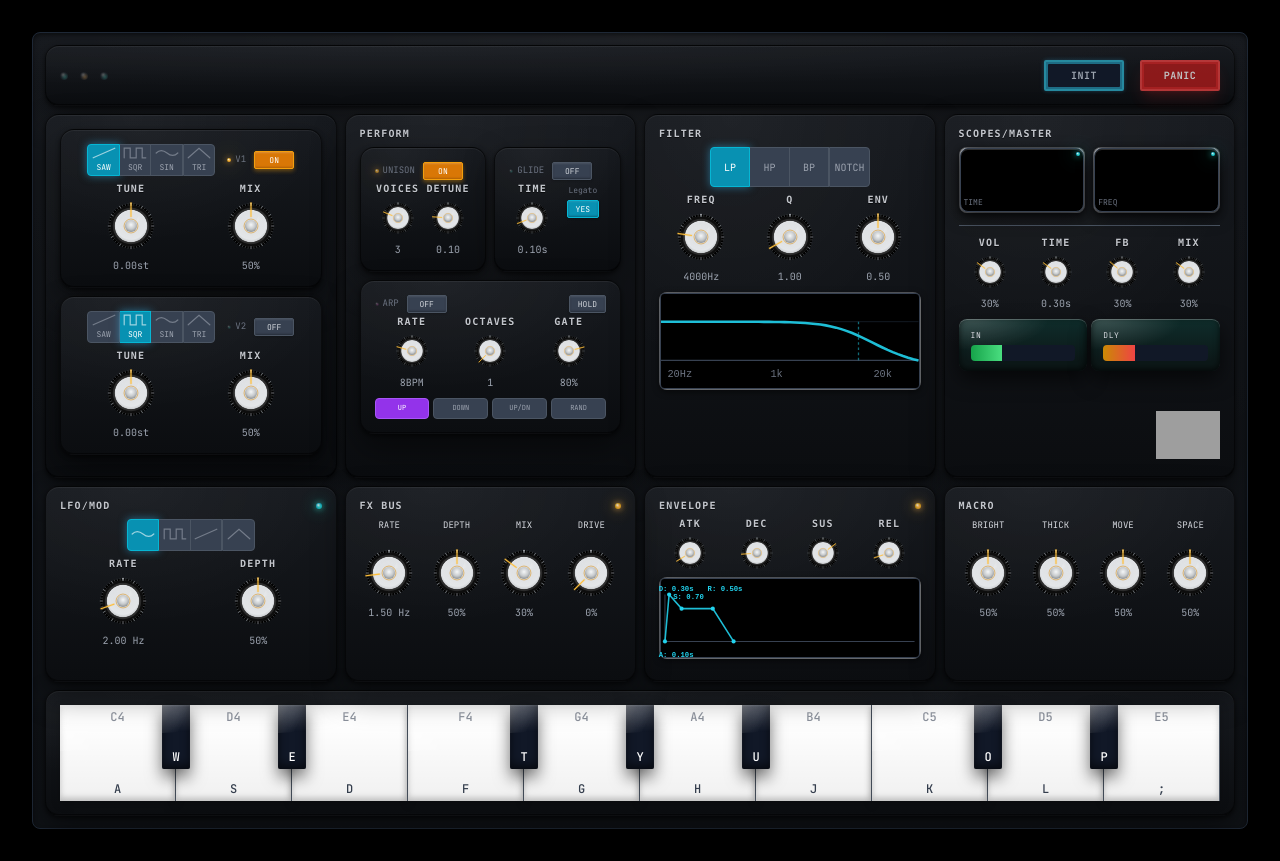
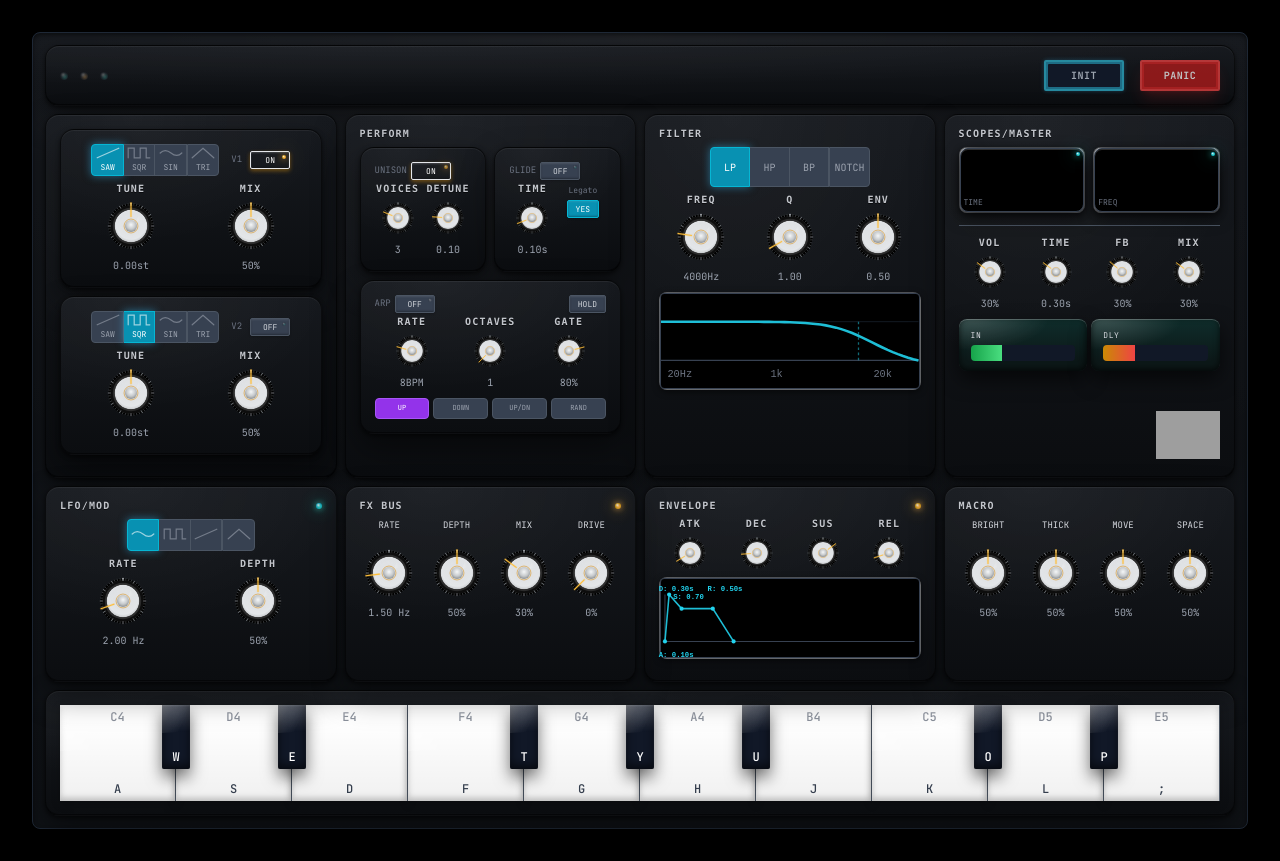
Before and after one commit to james-ralph8555/nextjs-portfoliosite, a Next.js app: page /synth in a window 1280 px wide. Built offline with nearby package versions, Linux system fonts and the light colour scheme; grey boxes are pictures that could not be loaded; a web font is replaced by a local one.

Commit message:
fixed osc toggles

```diff
--- a/src/components/synth/components/ArpeggiatorSection.tsx
+++ b/src/components/synth/components/ArpeggiatorSection.tsx
@@ -3,6 +3,7 @@
 import React, { useState, useEffect } from 'react'
 import { Knob } from './Knob'
 import { LED } from './LED'
+import { ToggleButtonWithLED } from './ToggleButtonWithLED'
 
 interface ArpeggiatorSectionProps {
   arpeggiator: {
@@ -69,19 +70,16 @@ export function ArpeggiatorSection({
       {!isMobile && (
         <div className="space-y-2">
           {/* Arpeggiator Section */}
-          <div className="synth-subsection-desktop">
+          <div className="synth-subsection-desktop subsection-with-led">
             <div className="flex items-center justify-between mb-1">
               <div className="flex items-center gap-1">
-                <LED active={arpeggiator.enabled} color="magenta" size="xxs" />
                 <span className="text-[9px] font-mono text-gray-500">ARP</span>
-                <button
-                  onClick={toggleArpeggiator}
-                  className={`synth-skeu-button text-[8px] ml-1 w-10 ${
-                    arpeggiator.enabled ? 'bg-purple-600 text-white border-purple-500' : 'bg-gray-700 text-gray-300 border-gray-600'
-                  }`}
-                >
-                  {arpeggiator.enabled ? 'ON' : 'OFF'}
-                </button>
+                <ToggleButtonWithLED
+                  enabled={arpeggiator.enabled}
+                  onToggle={toggleArpeggiator}
+                  label="ARP"
+                  color="purple"
+                />
               </div>
               <button
                 className={`synth-skeu-button text-[8px] ${
@@ -173,19 +171,16 @@ export function ArpeggiatorSection({
       {/* Mobile Layout */}
       {isMobile && (
         <div className="space-y-2">
-          <div className="synth-subsection-mobile">
+          <div className="synth-subsection-mobile subsection-with-led">
             <div className="flex items-center justify-between p-1">
               <div className="flex items-center gap-1">
-                <LED active={arpeggiator.enabled} color="magenta" size="xxs" />
                 <span className="text-[9px] font-mono text-gray-500">ARP</span>
-                <button
-                  onClick={toggleArpeggiator}
-                  className={`synth-skeu-button text-[8px] w-10 ${
-                    arpeggiator.enabled ? 'bg-purple-600 text-white border-purple-500' : 'bg-gray-700 text-gray-300 border-gray-600'
-                  }`}
-                >
-                  {arpeggiator.enabled ? 'ON' : 'OFF'}
-                </button>
+                <ToggleButtonWithLED
+                  enabled={arpeggiator.enabled}
+                  onToggle={toggleArpeggiator}
+                  label="ARP"
+                  color="purple"
+                />
                 <button
                   className={`synth-skeu-button text-[8px] ${
                     arpeggiator.hold ? 'bg-purple-600 text-white border-purple-500' : 'bg-gray-700 text-gray-300 border-gray-600'
--- a/src/components/synth/components/LED.tsx
+++ b/src/components/synth/components/LED.tsx
@@ -8,9 +8,10 @@ interface LEDProps {
   label?: string
   size?: 'xxs' | 'xs' | 'sm' | 'md' | 'lg'
   pulse?: boolean
+  className?: string
 }
 
-export function LED({ active, color, label, size = 'md', pulse = false }: LEDProps) {
+export function LED({ active, color, label, size = 'md', pulse = false, className = '' }: LEDProps) {
   const sizeClasses = {
     xxs: 'w-1 h-1',
     xs: 'w-1.5 h-1.5',
@@ -45,7 +46,7 @@ export function LED({ active, color, label, size = 'md', pulse = false }: LEDPro
   }[color]
 
   return (
-    <div className="flex items-center space-x-2">
+    <div className={className}>
       <div
         className={`
           led ${arturiaColor}
--- /dev/null
+++ b/src/components/synth/components/ToggleButtonWithLED.tsx
@@ -0,0 +1,41 @@
+'use client'
+
+import React from 'react'
+import { LED } from './LED'
+
+interface ToggleButtonWithLEDProps {
+  enabled: boolean
+  onToggle: (enabled: boolean) => void
+  label: string
+  color: 'amber' | 'cyan' | 'green' | 'purple' | 'magenta'
+  className?: string
+}
+
+export function ToggleButtonWithLED({
+  enabled,
+  onToggle,
+  label,
+  color,
+  className = ''
+}: ToggleButtonWithLEDProps) {
+  const toggleColor = enabled ? `bg-${color}-600 text-white border-${color}-500` : 'bg-gray-700 text-gray-300 border-gray-600'
+
+  const buttonClasses = `
+    synth-skeu-button
+    text-[8px]
+    w-10
+    relative
+    ${toggleColor}
+    ${className}
+  `.trim()
+
+  return (
+    <button
+      onClick={() => onToggle(!enabled)}
+      className={buttonClasses}
+    >
+      <LED active={enabled} color={color} size="xxs" className="absolute top-0.5 right-0.5" />
+      {enabled ? 'ON' : 'OFF'}
+    </button>
+  )
+}
--- a/src/components/synth/components/UnisonGlideSection.tsx
+++ b/src/components/synth/components/UnisonGlideSection.tsx
@@ -3,6 +3,7 @@
 import React, { useState, useEffect } from 'react'
 import { Knob } from './Knob'
 import { LED } from './LED'
+import { ToggleButtonWithLED } from './ToggleButtonWithLED'
 import { ArpeggiatorSection } from './ArpeggiatorSection'
 
 interface UnisonGlideSectionProps {
@@ -89,19 +90,16 @@ export function UnisonGlideSection({
           {/* Unison and Glide Sections Side by Side */}
           <div className="grid grid-cols-2 gap-2">
             {/* Unison Section */}
-            <div className="synth-subsection-desktop">
+            <div className="synth-subsection-desktop subsection-with-led">
               <div className="flex items-center justify-between mb-1">
                 <div className="flex items-center gap-1">
-                  <LED active={unison.enabled} color="amber" size="xxs" />
                   <span className="text-[9px] font-mono text-gray-500">UNISON</span>
-                  <button
-                    onClick={toggleUnison}
-                    className={`synth-skeu-button text-[8px] ml-1 w-10 ${
-                      unison.enabled ? 'bg-amber-600 text-white border-amber-500' : 'bg-gray-700 text-gray-300 border-gray-600'
-                    }`}
-                  >
-                    {unison.enabled ? 'ON' : 'OFF'}
-                  </button>
+                  <ToggleButtonWithLED
+                    enabled={unison.enabled}
+                    onToggle={toggleUnison}
+                    label="UNISON"
+                    color="amber"
+                  />
                 </div>
               </div>
 
@@ -132,19 +130,16 @@ export function UnisonGlideSection({
             </div>
 
             {/* Glide Section */}
-            <div className="synth-subsection-desktop">
+            <div className="synth-subsection-desktop subsection-with-led">
               <div className="flex items-center justify-between mb-1">
                 <div className="flex items-center gap-1">
-                  <LED active={glide.enabled} color="green" size="xxs" />
                   <span className="text-[9px] font-mono text-gray-500">GLIDE</span>
-                  <button
-                    onClick={toggleGlide}
-                    className={`synth-skeu-button text-[8px] ml-1 w-10 ${
-                      glide.enabled ? 'bg-green-600 text-white border-green-500' : 'bg-gray-700 text-gray-300 border-gray-600'
-                    }`}
-                  >
-                    {glide.enabled ? 'ON' : 'OFF'}
-                  </button>
+                  <ToggleButtonWithLED
+                    enabled={glide.enabled}
+                    onToggle={toggleGlide}
+                    label="GLIDE"
+                    color="green"
+                  />
                 </div>
               </div>
 
@@ -188,19 +183,16 @@ export function UnisonGlideSection({
       {isMobile && (
         <div className="space-y-2">
           {/* Unison Section - Mobile */}
-          <div className="synth-subsection-mobile">
+          <div className="synth-subsection-mobile subsection-with-led">
             <div className="flex items-center justify-between p-1">
               <div className="flex items-center gap-1">
-                <LED active={unison.enabled} color="amber" size="xxs" />
                 <span className="text-[9px] font-mono text-gray-500">UNISON</span>
-                <button
-                  onClick={toggleUnison}
-                  className={`synth-skeu-button text-[8px] w-10 ${
-                    unison.enabled ? 'bg-amber-600 text-white border-amber-500' : 'bg-gray-700 text-gray-300 border-gray-600'
-                  }`}
-                >
-                  {unison.enabled ? 'ON' : 'OFF'}
-                </button>
+                <ToggleButtonWithLED
+                  enabled={unison.enabled}
+                  onToggle={toggleUnison}
+                  label="UNISON"
+                  color="amber"
+                />
               </div>
               <button
                 onClick={toggleMobileUnison}
@@ -241,19 +233,16 @@ export function UnisonGlideSection({
           </div>
 
           {/* Glide Section - Mobile */}
-          <div className="synth-subsection-mobile">
+          <div className="synth-subsection-mobile subsection-with-led">
             <div className="flex items-center justify-between p-1">
               <div className="flex items-center gap-1">
-                <LED active={glide.enabled} color="green" size="xxs" />
                 <span className="text-[9px] font-mono text-gray-500">GLIDE</span>
-                <button
-                  onClick={toggleGlide}
-                  className={`synth-skeu-button text-[8px] w-10 ${
-                    glide.enabled ? 'bg-green-600 text-white border-green-500' : 'bg-gray-700 text-gray-300 border-gray-600'
-                  }`}
-                >
-                  {glide.enabled ? 'ON' : 'OFF'}
-                </button>
+                <ToggleButtonWithLED
+                  enabled={glide.enabled}
+                  onToggle={toggleGlide}
+                  label="GLIDE"
+                  color="green"
+                />
               </div>
               <button
                 onClick={toggleMobileGlide}
@@ -295,19 +284,16 @@ export function UnisonGlideSection({
           </div>
 
           {/* Arpeggiator Section - Mobile */}
-          <div className="synth-subsection-mobile">
+          <div className="synth-subsection-mobile subsection-with-led">
             <div className="flex items-center justify-between p-1">
               <div className="flex items-center gap-1">
-                <LED active={arpeggiator.enabled} color="magenta" size="xxs" />
                 <span className="text-[9px] font-mono text-gray-500">ARP</span>
-                <button
-                  onClick={() => onArpeggiatorChange({ enabled: !arpeggiator.enabled })}
-                  className={`synth-skeu-button text-[8px] w-10 ${
-                    arpeggiator.enabled ? 'bg-purple-600 text-white border-purple-500' : 'bg-gray-700 text-gray-300 border-gray-600'
-                  }`}
-                >
-                  {arpeggiator.enabled ? 'ON' : 'OFF'}
-                </button>
+                <ToggleButtonWithLED
+                  enabled={arpeggiator.enabled}
+                  onToggle={() => onArpeggiatorChange({ enabled: !arpeggiator.enabled })}
+                  label="ARP"
+                  color="purple"
+                />
               </div>
               <button
                 onClick={toggleMobileArpeggiator}
--- a/src/components/synth/components/VoiceToggle.tsx
+++ b/src/components/synth/components/VoiceToggle.tsx
@@ -30,8 +30,8 @@ export function VoiceToggle({
   `.trim()
 
   return (
-    <div className="flex items-center gap-1">
-      <LED active={enabled} color={color} size="xxs" />
+    <div className="subsection-with-led flex items-center gap-1">
+      <LED active={enabled} color={color} size="xxs" className="absolute top-1 right-1" />
       <span className="text-[9px] font-mono text-gray-500">V{voiceNumber}</span>
       <button
         onClick={() => onToggle(!enabled)}
--- a/src/styles/synth/synth-components.css
+++ b/src/styles/synth/synth-components.css
@@ -100,4 +100,13 @@
       inset 0 -1px 2px rgba(0, 0, 0, 0.2),
       0 2px 4px rgba(168, 85, 247, 0.4);
   }
+
+  /* LED positioning utilities */
+  .subsection-with-led {
+    @apply relative;
+  }
+
+  .led-top-right {
+    @apply absolute top-1 right-1;
+  }
 }
```
